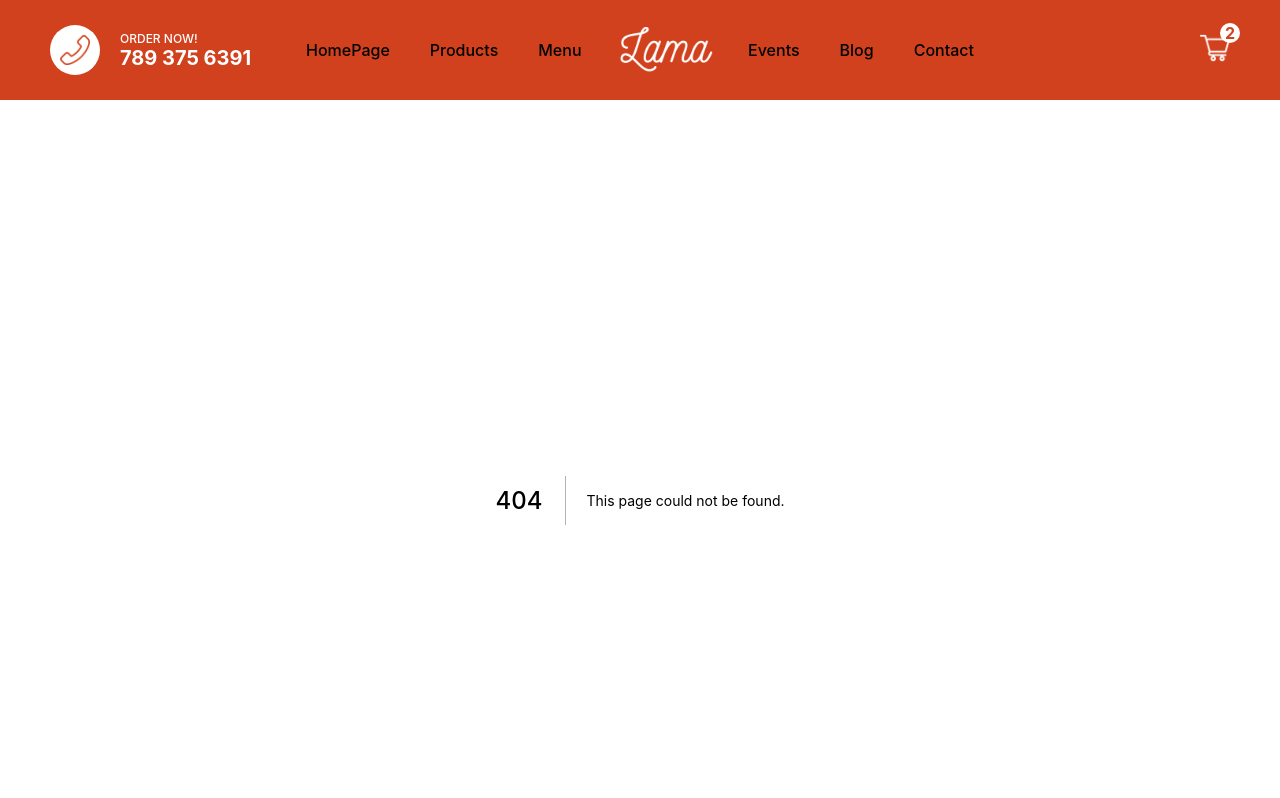
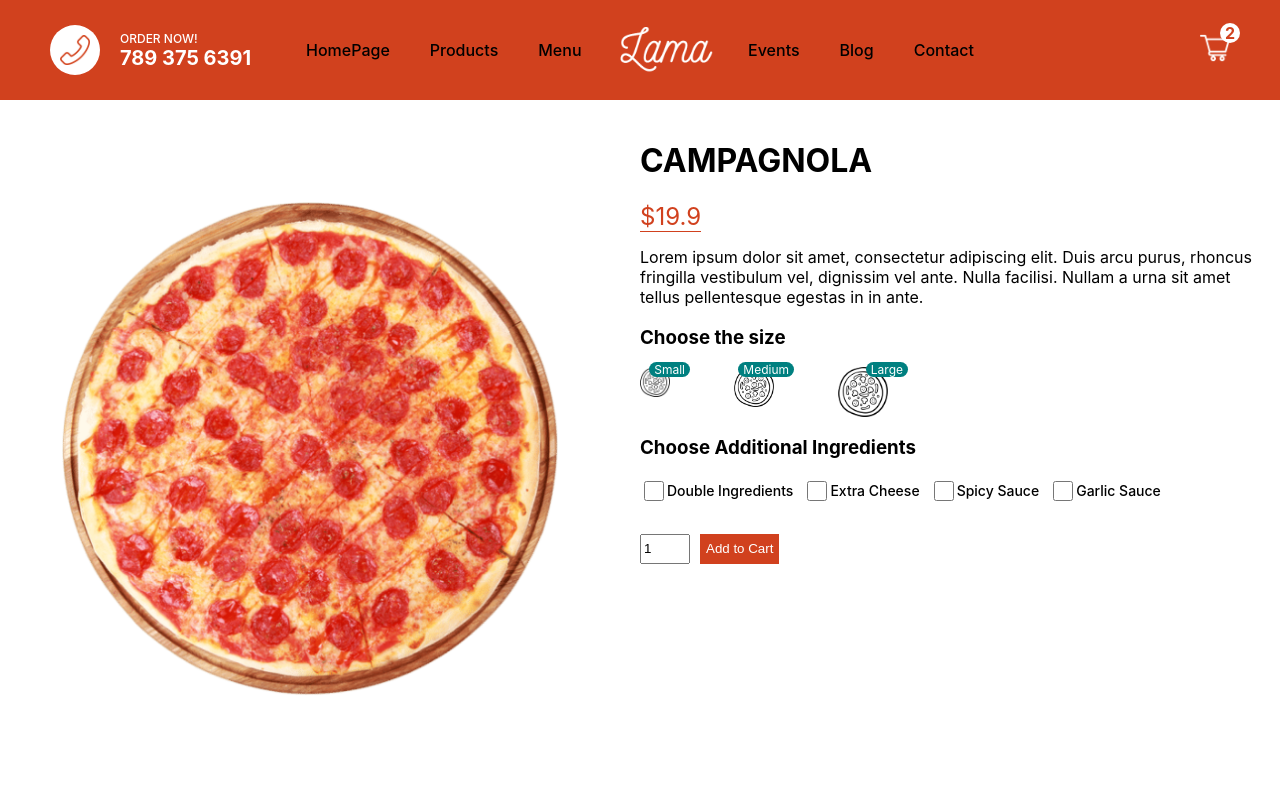
Before and after one commit to HimeshChander/Food-Delivery-App, a Next.js app: page /Products/1 in a window 1280 px wide. Before the commit this address had no page. Shown: the top 798 px of the page. Built offline with nearby package versions, Linux system fonts and the light colour scheme.

Commit message:
products page

```diff
--- /dev/null
+++ b/pages/Products/[id].js
@@ -0,0 +1,86 @@
+import styles from "../../styles/Product.module.css";
+import Image from "next/image";
+import { useState } from "react";
+const Product = () => {
+  const [size, setSize] = useState(0);
+  const pizza = {
+    id: 1,
+    img: "/pizza.png",
+    name: "CAMPAGNOLA",
+    price: [19.9, 23.9, 27.9],
+    desc: "Lorem ipsum dolor sit amet, consectetur adipiscing elit. Duis arcu purus, rhoncus fringilla vestibulum vel, dignissim vel ante. Nulla facilisi. Nullam a urna sit amet tellus pellentesque egestas in in ante.",
+  };
+  return (
+    <div className={styles.container}>
+      <div className={styles.left}>
+        <div className={styles.imgContainer}>
+          <Image alt="" src={pizza.img} layout="fill" objectFit="contain" />
+        </div>
+      </div>
+      <div className={styles.right}>
+        <h1 className={styles.title}>{pizza.name}</h1>
+        <span className={styles.price}>${pizza.price[size]}</span>
+        <p className={styles.desc}>{pizza.desc}</p>
+        <h3 className={styles.choose}>Choose the size</h3>
+        <div className={styles.sizes}>
+          <div className={styles.size} onClick={() => setSize(0)}>
+            <Image src="/size.png" layout="fill" alt="" />
+            <span className={styles.number}>Small</span>
+          </div>
+          <div className={styles.size} onClick={() => setSize(1)}>
+            <Image src="/size.png" layout="fill" alt="" />
+            <span className={styles.number}>Medium</span>
+          </div>
+          <div className={styles.size} onClick={() => setSize(2)}>
+            <Image src="/size.png" layout="fill" alt="" />
+            <span className={styles.number}>Large</span>
+          </div>
+        </div>
+        <h3 className={styles.choose}>Choose Additional Ingredients</h3>
+        <div className={styles.ingredients}>
+          <div className={styles.option}>
+            <input
+              type="checkbox"
+              id="double"
+              name="double"
+              className={styles.checkbox}
+            />
+            <label htmlFor="double">Double Ingredients</label>
+          </div>
+          <div className={styles.option}>
+            <input
+              className={styles.checkbox}
+              type="checkbox"
+              id="cheese"
+              name="cheese"
+            />
+            <label htmlFor="cheese">Extra Cheese</label>
+          </div>
+          <div className={styles.option}>
+            <input
+              className={styles.checkbox}
+              type="checkbox"
+              id="spicy"
+              name="spicy"
+            />
+            <label htmlFor="spicy">Spicy Sauce</label>
+          </div>
+          <div className={styles.option}>
+            <input
+              className={styles.checkbox}
+              type="checkbox"
+              id="garlic"
+              name="garlic"
+            />
+            <label htmlFor="garlic">Garlic Sauce</label>
+          </div>
+        </div>
+        <div className={styles.add}>
+            <input type="number" defaultValue={1} className={styles.quantity}/>
+            <button className={styles.button}>Add to Cart</button>
+        </div>
+      </div>
+    </div>
+  );
+};
+export default Product;
--- /dev/null
+++ b/styles/Product.module.css
@@ -0,0 +1,86 @@
+.container {
+    height: calc(100vh - 100px);
+    display: flex;
+  }
+
+  .left {
+    flex: 1;
+    height: 100%;
+    display: flex;
+    align-items: center;
+    justify-content: center;
+  }
+
+  .right {
+    flex: 1;
+    padding: 20px;
+  }
+
+  .imgContainer {
+    width: 80%;
+    height: 80%;
+    position: relative;
+}
+.price{
+    color:#d1411e;
+    font-size: 24px;
+    font-weight: 400;
+    border-bottom: 1px solid #d1411e;
+}
+.sizes{
+    width: 40%;
+    display: flex;
+    justify-content: space-between;
+}
+.size{
+    width:30px;
+    height:30px;
+    position: relative;
+    cursor: pointer;
+}
+.size:nth-child(2){
+    width: 40px;
+    height:40px
+}
+.size:last-child{
+    width:50px;
+    height:50px
+}
+.number{
+    position: absolute;
+    top:-5px;
+    right:-20px;
+    background-color: teal;
+    color: white;
+    padding:0 5px;
+    font-size: 12px;
+    border-radius: 10px;
+}
+.ingredients{
+    display: flex;
+    margin-bottom: 30px;
+}
+.option{
+    display: flex;
+    align-items: center;
+    margin-right: 10px;
+    font-size: 14px;
+    font-weight: 500;
+}
+.checkbox{
+    width: 20px;
+    height:20px
+}
+.quantity{
+    width:50px;
+    height:30px
+}
+.button{
+    height:30px;
+    margin-left: 10px;
+    background-color: #d1411e;
+    color:white;
+    cursor: pointer;
+    font-weight: 500;
+    border: none;
+}
```
